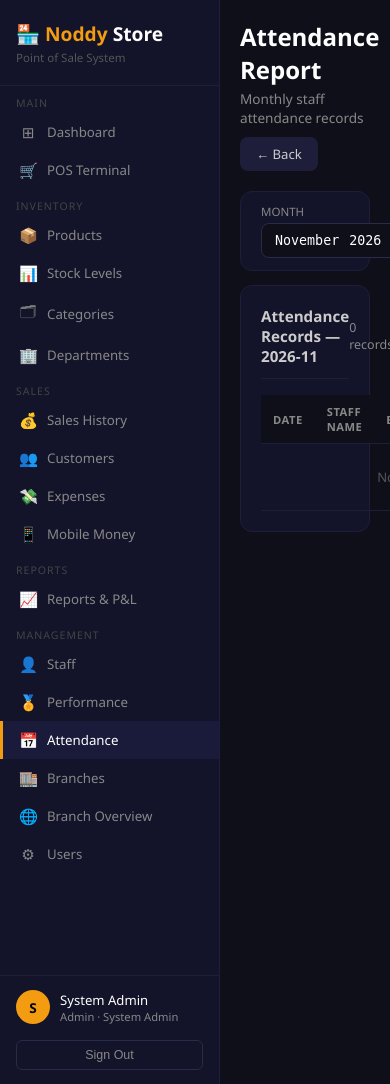
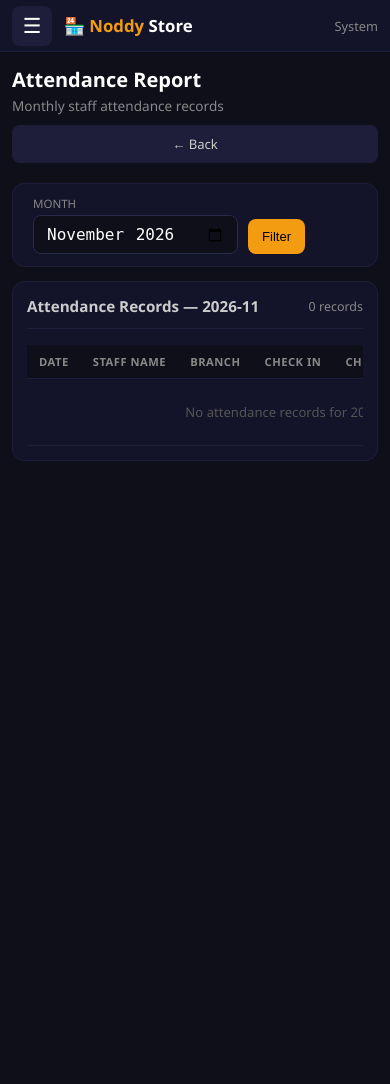
Before and after one commit to Arnold-Peter/point-of-sale, a Flask app: page /staff/attendance/report in a window 390 px wide. Run offline with Flask 3, Linux system fonts and the light colour scheme; a user stored in the database is signed in; data that the repository does not hold is empty; parts of the project's set-up code (start-up, migrations or seed data) failed here and were passed over.

Commit message:
changes made at login and base page file to fit mobile phone screen

```diff
--- a/templates/base.html
+++ b/templates/base.html
@@ -3,11 +3,15 @@
 <head>
     <meta charset="UTF-8">
     <meta name="viewport" content="width=device-width, initial-scale=1.0">
+    <meta name="theme-color" content="#13132a">
     <title>{% block title %}Noddy Store{% endblock %}</title>
     <style>
         *{margin:0;padding:0;box-sizing:border-box;}
+        html{-webkit-text-size-adjust:100%;}
         body{background:#0f0f1a;color:#fff;font-family:'Segoe UI',sans-serif;display:flex;min-height:100vh;}
-        .sidebar{width:220px;background:#13132a;border-right:1px solid #1e1e3a;display:flex;flex-direction:column;position:fixed;height:100vh;z-index:100;overflow-y:auto;}
+
+        /* ── Sidebar ── */
+        .sidebar{width:220px;background:#13132a;border-right:1px solid #1e1e3a;display:flex;flex-direction:column;position:fixed;top:0;left:0;height:100vh;height:100dvh;z-index:300;overflow-y:auto;}
         .sidebar-logo{padding:20px 16px;border-bottom:1px solid #1e1e3a;flex-shrink:0;}
         .sidebar-logo h1{font-size:1.2rem;color:#fff;}
         .sidebar-logo h1 span{color:#f39c12;}
@@ -23,16 +27,29 @@
         .user-role{font-size:0.7rem;color:#888;text-transform:capitalize;}
         .btn-logout{margin-top:8px;width:100%;padding:7px;background:transparent;border:1px solid #2a2a4a;border-radius:6px;color:#888;cursor:pointer;font-size:0.78rem;}
         .btn-logout:hover{border-color:#f39c12;color:#f39c12;}
-        .main{margin-left:220px;flex:1;padding:20px;overflow-y:auto;min-height:100vh;}
+
+        /* ── Mobile top bar (hidden on desktop) ── */
+        .topbar{display:none;position:fixed;top:0;left:0;right:0;height:52px;background:#13132a;border-bottom:1px solid #1e1e3a;z-index:200;align-items:center;gap:12px;padding:0 12px;}
+        .menu-btn{background:#1e1e3a;border:none;color:#fff;font-size:1.3rem;width:40px;height:40px;border-radius:8px;cursor:pointer;}
+        .topbar-title{font-weight:600;font-size:1.05rem;flex:1;}
+        .topbar-title span{color:#f39c12;}
+        .topbar-user{font-size:0.8rem;color:#888;}
+        .backdrop{display:none;position:fixed;inset:0;background:rgba(0,0,0,.6);z-index:250;}
+        .backdrop.show{display:block;}
+        .cart-fab{display:none;}
+
+        /* ── Main ── */
+        .main{margin-left:220px;flex:1;min-width:0;padding:20px;min-height:100vh;}
         .page-header{margin-bottom:20px;display:flex;justify-content:space-between;align-items:flex-start;flex-wrap:wrap;gap:10px;}
         .page-header h2{font-size:1.5rem;font-weight:600;}
         .page-header p{color:#888;font-size:0.85rem;margin-top:3px;}
         .card{background:#13132a;border-radius:12px;border:1px solid #1e1e3a;padding:20px;margin-bottom:16px;}
-        .card-header{display:flex;justify-content:space-between;align-items:center;margin-bottom:16px;padding-bottom:12px;border-bottom:1px solid #1e1e3a;}
+        .card-header{display:flex;justify-content:space-between;align-items:center;flex-wrap:wrap;gap:8px;margin-bottom:16px;padding-bottom:12px;border-bottom:1px solid #1e1e3a;}
         .card-header h3{font-size:0.95rem;color:#ccc;}
         .stat-card{background:#13132a;border-radius:12px;padding:16px;border:1px solid #1e1e3a;display:flex;align-items:center;gap:12px;}
         .stat-icon{width:42px;height:42px;border-radius:10px;display:flex;align-items:center;justify-content:center;font-size:1.2rem;flex-shrink:0;}
-        .stat-info .number{font-size:1.5rem;font-weight:700;}
+        .stat-info{min-width:0;}
+        .stat-info .number{font-size:1.5rem;font-weight:700;word-break:break-word;}
         .stat-info .label{color:#888;font-size:0.7rem;text-transform:uppercase;letter-spacing:.5px;margin-top:2px;}
         table{width:100%;border-collapse:collapse;}
         th,td{padding:9px 12px;text-align:left;font-size:0.82rem;border-bottom:1px solid #1e1e3a;}
@@ -60,23 +77,78 @@
         .alert{padding:10px 16px;border-radius:8px;margin-bottom:14px;font-size:0.85rem;}
         .alert-success{background:#0d2a1a;border:1px solid #2a5a2a;color:#00ff88;}
         .alert-error{background:#2a0d0d;border:1px solid #5a2a2a;color:#ff6b6b;}
-        .modal-overlay{display:none;position:fixed;inset:0;background:rgba(0,0,0,.75);z-index:200;align-items:center;justify-content:center;}
+        .modal-overlay{display:none;position:fixed;inset:0;background:rgba(0,0,0,.75);z-index:400;align-items:center;justify-content:center;padding:10px;}
         .modal-overlay.show{display:flex;}
-        .modal{background:#13132a;border-radius:12px;padding:24px;width:500px;border:1px solid #2a2a4a;max-height:90vh;overflow-y:auto;}
+        .modal{background:#13132a;border-radius:12px;padding:24px;width:100%;max-width:500px;border:1px solid #2a2a4a;max-height:92vh;overflow-y:auto;}
         .modal h2{font-size:1.1rem;margin-bottom:16px;color:#f39c12;}
-        .modal-footer{display:flex;gap:8px;margin-top:16px;justify-content:flex-end;}
-        ::-webkit-scrollbar{width:5px;}
+        .modal-footer{display:flex;gap:8px;margin-top:16px;justify-content:flex-end;flex-wrap:wrap;}
+        ::-webkit-scrollbar{width:5px;height:5px;}
         ::-webkit-scrollbar-track{background:#0f0f1a;}
         ::-webkit-scrollbar-thumb{background:#2a2a4a;border-radius:3px;}
         .filter-bar{background:#13132a;border-radius:10px;border:1px solid #1e1e3a;padding:12px 16px;margin-bottom:14px;display:flex;gap:10px;align-items:flex-end;flex-wrap:wrap;}
         .filter-bar input,.filter-bar select{padding:8px 12px;background:#0f0f1a;border:1px solid #2a2a4a;border-radius:8px;color:#fff;outline:none;font-size:0.83rem;}
         .filter-bar input:focus,.filter-bar select:focus{border-color:#f39c12;}
         .filter-label{color:#888;font-size:0.72rem;text-transform:uppercase;margin-bottom:4px;display:block;}
+        canvas{max-width:100%;}
+
+        /* ══════════ TABLET + PHONE (up to 900px) ══════════ */
+        @media (max-width:900px){
+            .topbar{display:flex;}
+            .sidebar{transform:translateX(-100%);transition:transform .25s ease;width:260px;box-shadow:none;}
+            .sidebar.open{transform:translateX(0);box-shadow:4px 0 24px rgba(0,0,0,.6);}
+            .nav-item{padding:12px 18px;font-size:0.9rem;}
+            .main{margin-left:0;width:100%;padding:66px 12px 80px;}
+            .page-header h2{font-size:1.25rem;}
+            .card{padding:14px;}
+
+            /* every inline multi-column grid becomes 2 columns */
+            [style*="grid-template-columns"]{grid-template-columns:repeat(2,1fr) !important;}
+            /* inline flex rows can wrap */
+            .main [style*="display:flex"]{flex-wrap:wrap;}
+
+            /* wide tables scroll sideways inside their card */
+            table{display:block;overflow-x:auto;white-space:nowrap;-webkit-overflow-scrolling:touch;}
+
+            .filter-bar form{width:100%;}
+            .filter-bar > div,.filter-bar form > div{flex:1 1 140px;}
+            .filter-bar input,.filter-bar select{width:100%;}
+
+            /* POS: products on top, cart below */
+            .pos-layout{grid-template-columns:1fr !important;height:auto !important;}
+            .products-panel{overflow:visible !important;border-right:none !important;padding:8px !important;}
+            .product-grid{max-height:60vh;overflow-y:auto;}
+            .cart-panel{height:auto !important;border-top:2px solid #f39c12;}
+            .cart-items{max-height:45vh;min-height:80px;}
+            .cart-fab{display:block;position:fixed;right:14px;bottom:14px;z-index:180;background:#f39c12;color:#000;border:none;border-radius:30px;padding:12px 18px;font-weight:700;font-size:0.9rem;box-shadow:0 4px 14px rgba(0,0,0,.5);cursor:pointer;}
+        }
+
+        /* ══════════ PHONE (up to 600px) ══════════ */
+        @media (max-width:600px){
+            [style*="grid-template-columns"]{grid-template-columns:1fr !important;}
+            .form-grid{grid-template-columns:1fr;}
+            .modal{padding:16px;}
+            .modal-footer .btn{flex:1;}
+            input,select,textarea{font-size:16px !important;}  /* stops iPhone zooming in */
+            .btn{padding:10px 14px;}
+            .btn-sm{padding:7px 11px;}
+            .stat-info .number{font-size:1.25rem;}
+            .product-grid{grid-template-columns:repeat(2,1fr) !important;}
+            .page-header .btn{width:100%;text-align:center;}
+        }
     </style>
     {% block extra_css %}{% endblock %}
 </head>
 <body>
-<div class="sidebar">
+
+<!-- Mobile top bar -->
+<div class="topbar">
+    <button class="menu-btn" id="menuBtn" aria-label="Open menu">☰</button>
+    <div class="topbar-title">🏪 <span>Noddy</span> Store</div>
+    <div class="topbar-user">{{ session.full_name.split(' ')[0] }}</div>
+</div>
+<div class="backdrop" id="backdrop"></div>
+
+<div class="sidebar" id="sidebar">
     <div class="sidebar-logo">
         <h1>🏪 <span>Noddy</span> Store</h1>
         <p>Point of Sale System</p>
@@ -105,7 +177,7 @@
         </a>
 
         <div class="nav-section">Sales</div>
-        <a href="/sales" class="nav-item {% if request.path=='/sales' %}active{% endif %}">
+        <a href="/sales" class="nav-item {% if request.path.startswith('/sales') %}active{% endif %}">
             <span class="icon">💰</span> Sales History
         </a>
         <a href="/customers" class="nav-item {% if request.path.startswith('/customers') %}active{% endif %}">
@@ -158,6 +230,7 @@
         <a href="/logout"><button class="btn-logout">Sign Out</button></a>
     </div>
 </div>
+
 <div class="main">
     {% with messages = get_flashed_messages(with_categories=true) %}
         {% if messages %}
@@ -168,6 +241,35 @@
     {% endwith %}
     {% block content %}{% endblock %}
 </div>
+
+<script>
+// Mobile menu
+(function(){
+    var sb = document.getElementById('sidebar');
+    var bd = document.getElementById('backdrop');
+    function closeMenu(){ sb.classList.remove('open'); bd.classList.remove('show'); }
+    document.getElementById('menuBtn').addEventListener('click', function(){
+        sb.classList.toggle('open'); bd.classList.toggle('show');
+    });
+    bd.addEventListener('click', closeMenu);
+    sb.querySelectorAll('a').forEach(function(a){ a.addEventListener('click', closeMenu); });
+    window.addEventListener('resize', function(){ if (window.innerWidth > 900) closeMenu(); });
+
+    // POS: floating cart button on phones
+    var cart = document.querySelector('.cart-panel');
+    if (cart) {
+        var fab = document.createElement('button');
+        fab.className = 'cart-fab';
+        fab.textContent = '🛒 Cart';
+        fab.addEventListener('click', function(){ cart.scrollIntoView({behavior:'smooth'}); });
+        document.body.appendChild(fab);
+        setInterval(function(){
+            var n = document.getElementById('total-items');
+            fab.textContent = '🛒 Cart (' + (n ? n.textContent : 0) + ')';
+        }, 600);
+    }
+})();
+</script>
 {% block extra_js %}{% endblock %}
 </body>
 </html>
```
Also changed, not shown: templates/login.html (+16 -14 lines).
